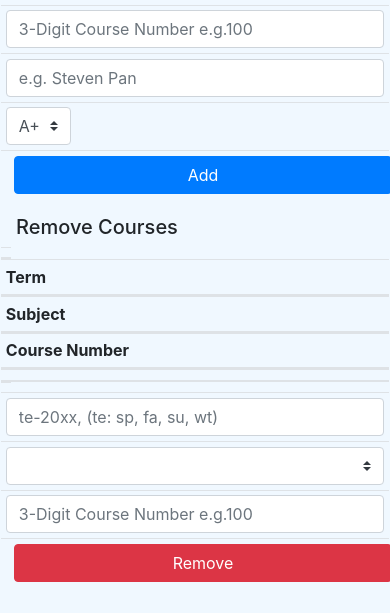
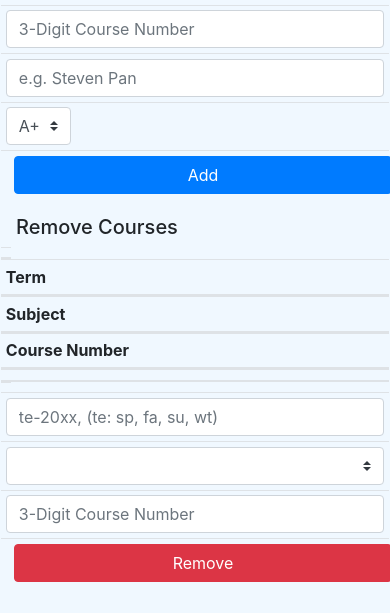
Before and after one commit to vinny-d/saveMyGPA, a Flask app: page /read in a window 390 px wide. Shown: the part 723-1336 px from the top of the page. Run offline with Flask 2, Linux system fonts and the light colour scheme; data that the repository does not hold is empty; some libraries are stand-ins or nearby versions.

Commit message:
minor minor fix

```diff
--- a/app/templates/account.html
+++ b/app/templates/account.html
@@ -53,7 +53,7 @@
                     <label for="department_reg" class="ml-2">Department Code:</label>
                     <input type="text" class="form-control ml-2 col-md-1" id="department_reg" name="department">
                     <label for="class_reg" class="ml-2">Class:</label>
-                    <select class="dropdown browser-default custom-select ml-2 col-md-2" aria-labelledby="dropdownMenuButton" id="class_reg" name="class" form="reg-form">
+                    <select class="dropdown browser-default custom-select ml-2 col-md-1" aria-labelledby="dropdownMenuButton" id="class_reg" name="class" form="reg-form">
                         <option class="dropdown-item" value="1">Freshman</option>
                         <option class="dropdown-item" value="2">Sophomore</option>
                         <option class="dropdown-item" value="3">Junior</option>
--- a/app/templates/index.html
+++ b/app/templates/index.html
@@ -104,7 +104,7 @@
                                 </select>
                             </td>
                             <td class="col-md-2">
-                                <input required type="text" class="form-control" name="courseNumberA" placeholder="3-Digit Course Number e.g.100">
+                                <input required type="text" class="form-control" name="courseNumberA" placeholder="3-Digit Course Number">
                             </td>
                             <td class="col-md-2">
                                 <input required type="text" class="form-control" name="instructorA" placeholder="e.g. Steven Pan">
@@ -162,7 +162,7 @@
                                 </select>
                             </td>
                             <td class="col-md-2">
-                                <input required type="text" class="form-control" name="courseNumberA" placeholder="3-Digit Course Number e.g.100">
+                                <input required type="text" class="form-control" name="courseNumberA" placeholder="3-Digit Course Number">
                             </td>
                             <td class="col-md-1">
                                 <button type="submit" class="btn btn-danger ml-2 col-md-10">Remove</button>
@@ -404,7 +404,7 @@
                                 <input type="text" class="form-control" name="sectionIdI" placeholder="4-Digit SectionId">
                             </td>
                             <td class="col-md-2">
-                                <input type="text" class="form-control" name="termI" placeholder="20xx-te, te:sp, fa, su, wt">
+                                <input type="text" class="form-control" name="termI" placeholder="20xx-te, (te:sp, fa, su, wt)">
                             </td>
                             <td class="col-md-2">
                                 <input type="text" class="form-control" name="gradeI" placeholder="A, A-, etc.">
@@ -448,7 +448,7 @@
                                 <input type="text" class="form-control" name="sectionIdD" placeholder="4-Digit SectionId">
                             </td>
                             <td class="col-md-2">
-                                <input type="text" class="form-control" name="termD" placeholder="20xx-te, te:sp, fa, su, wt">
+                                <input type="text" class="form-control" name="termD" placeholder="20xx-te, (te:sp, fa, su, wt)">
                             </td>
                             <td class="col-md-2">
                                 <input type="text" class="form-control" name="gradeD" placeholder="A, A-, etc.">
```
